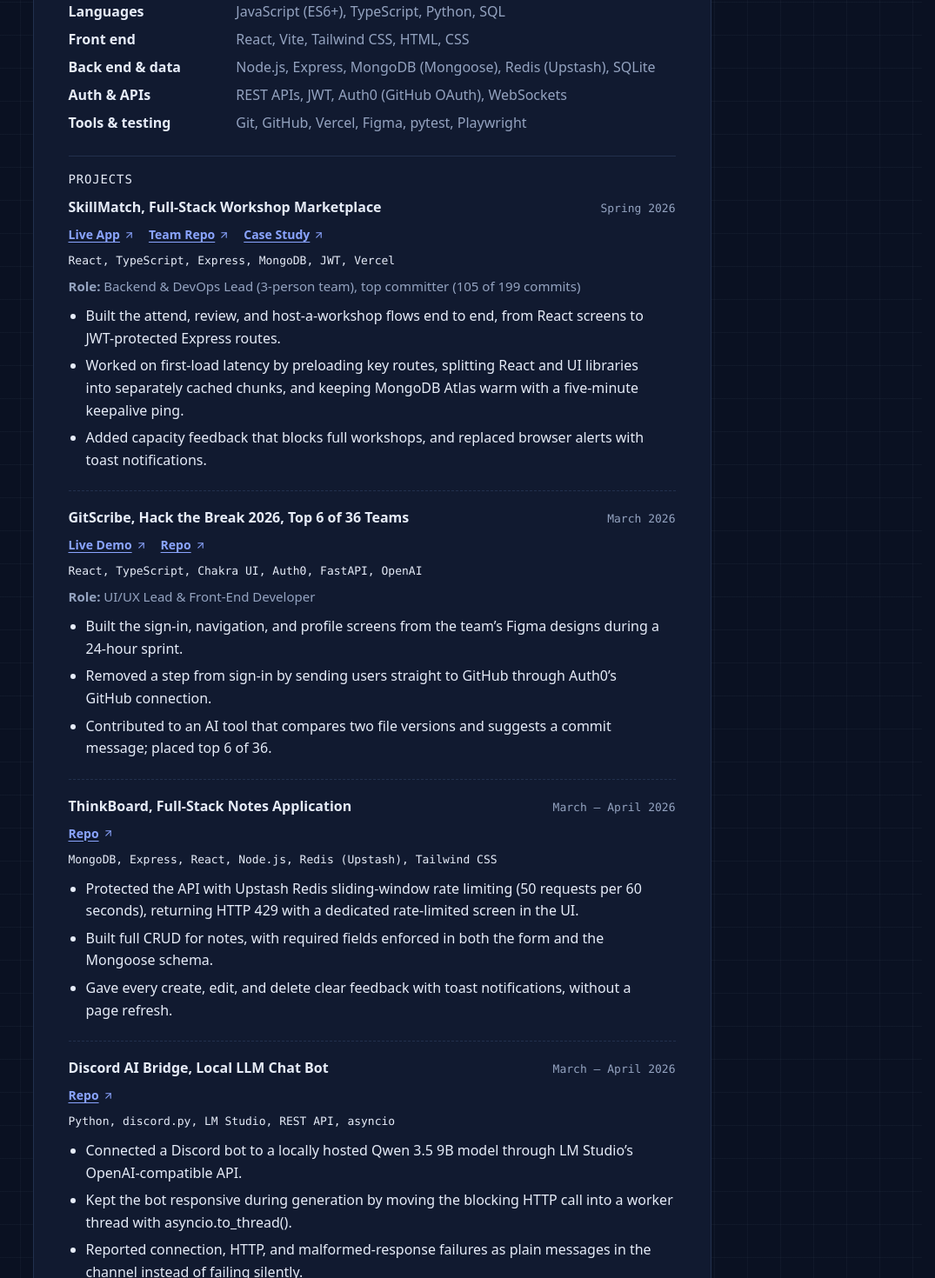
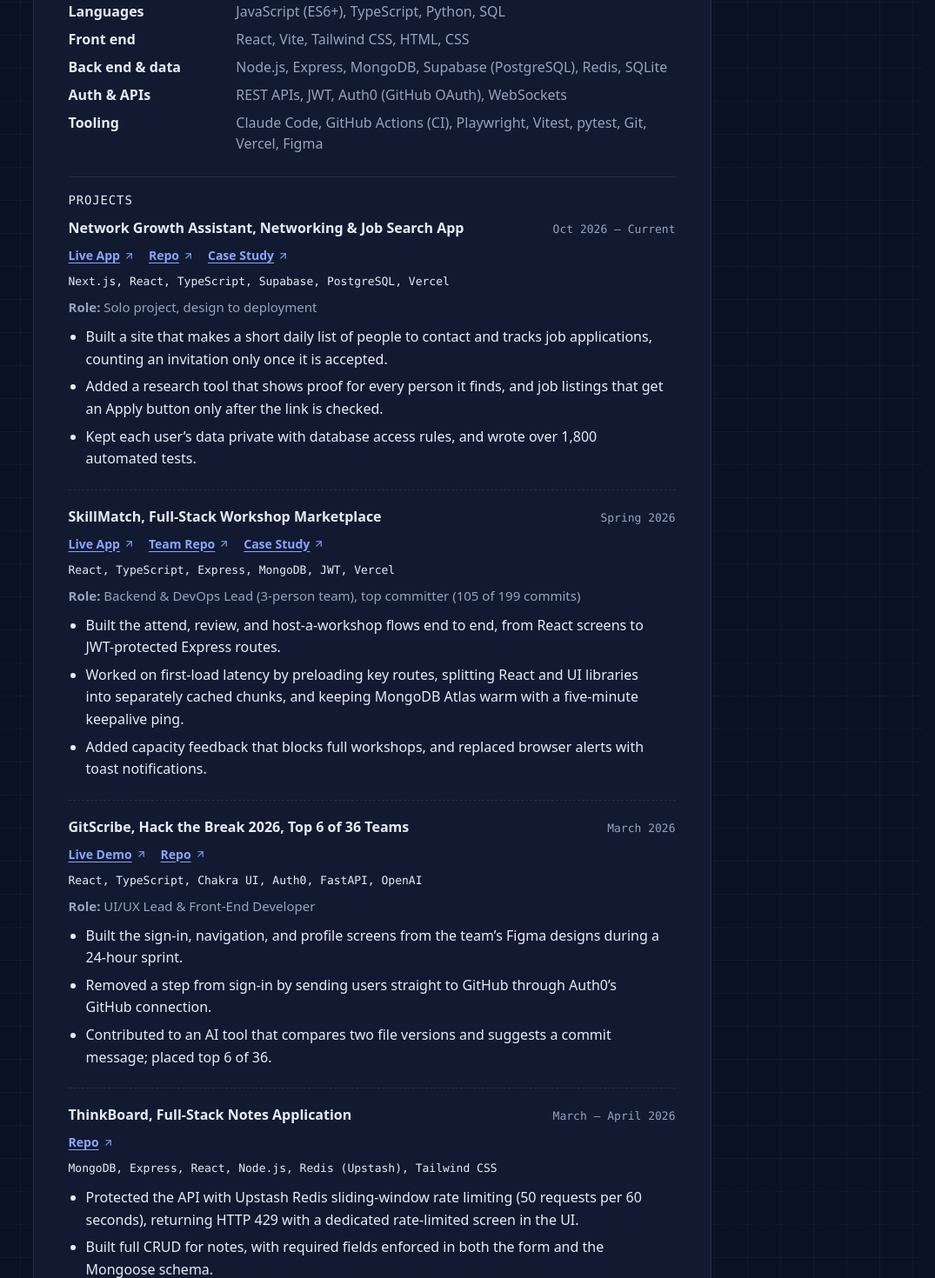
Before and after one commit to ShervinBabaei2007/Shervin-Portfolio, a React (Vite) app: page /resume in a window 1280 px wide. Shown: the part 720-2190 px from the top of the page at 87% size, without its empty margins (205-1280 px from the left). Built offline with nearby package versions, Linux system fonts and the light colour scheme; a web font is replaced by a local one.

Commit message:
feat: add Network Growth Assistant to the resume and Claude Code to tooling
Replaces Discord AI Bridge on the one-page resume, rewrites the skills
tooling row, and adds Claude Code to the 04 Tools section.

Co-Authored-By: Claude Sonnet 5.5 <noreply@anthropic.com>

```diff
--- a/src/data/projects.ts
+++ b/src/data/projects.ts
@@ -149,7 +149,7 @@ export const projects: Project[] = [
       { label: 'Supabase', detail: 'Postgres, row-level security, Auth' },
       { label: 'pg_cron + API routes', detail: 'Crawler and alerts' },
     ],
-    stack: ['Next.js', 'React', 'TypeScript', 'PostgreSQL', 'Supabase', 'Vercel', 'Vitest', 'GitHub Actions'],
+    stack: ['Next.js', 'React', 'TypeScript', 'PostgreSQL', 'Supabase', 'Vercel', 'Vitest', 'GitHub Actions', 'Claude Code'],
     github: 'https://github.com/ShervinBabaei2007/Network-Growth-Assistance',
     live: 'https://linkedin-network-growth-assistance.vercel.app',
     screenshots: [
--- a/src/data/resume.ts
+++ b/src/data/resume.ts
@@ -38,11 +38,28 @@ export const resume = {
   skills: [
     ['Languages', 'JavaScript (ES6+), TypeScript, Python, SQL'],
     ['Front end', 'React, Vite, Tailwind CSS, HTML, CSS'],
-    ['Back end & data', 'Node.js, Express, MongoDB (Mongoose), Redis (Upstash), SQLite'],
+    ['Back end & data', 'Node.js, Express, MongoDB, Supabase (PostgreSQL), Redis, SQLite'],
     ['Auth & APIs', 'REST APIs, JWT, Auth0 (GitHub OAuth), WebSockets'],
-    ['Tools & testing', 'Git, GitHub, Vercel, Figma, pytest, Playwright'],
+    ['Tooling', 'Claude Code, GitHub Actions (CI), Playwright, Vitest, pytest, Git, Vercel, Figma'],
   ] as [string, string][],
   projects: [
+    {
+      name: 'Network Growth Assistant',
+      detail: 'Networking & Job Search App',
+      links: [
+        { label: 'Live App', href: 'https://linkedin-network-growth-assistance.vercel.app' },
+        { label: 'Repo', href: 'https://github.com/ShervinBabaei2007/Network-Growth-Assistance' },
+        { label: 'Case Study', href: `${site.url}/work/network-growth-assistant` },
+      ],
+      date: 'Oct 2026 – Current',
+      stack: 'Next.js, React, TypeScript, Supabase, PostgreSQL, Vercel',
+      role: 'Solo project, design to deployment',
+      bullets: [
+        'Built a site that makes a short daily list of people to contact and tracks job applications, counting an invitation only once it is accepted.',
+        'Added a research tool that shows proof for every person it finds, and job listings that get an Apply button only after the link is checked.',
+        'Kept each user’s data private with database access rules, and wrote over 1,800 automated tests.',
+      ],
+    },
     {
       name: 'SkillMatch',
       detail: 'Full-Stack Workshop Marketplace',
@@ -88,17 +105,5 @@ export const resume = {
         'Gave every create, edit, and delete clear feedback with toast notifications, without a page refresh.',
       ],
     },
-    {
-      name: 'Discord AI Bridge',
-      detail: 'Local LLM Chat Bot',
-      links: [{ label: 'Repo', href: 'https://github.com/ShervinBabaei2007/Discord-ai-bridge' }],
-      date: 'March – April 2026',
-      stack: 'Python, discord.py, LM Studio, REST API, asyncio',
-      bullets: [
-        'Connected a Discord bot to a locally hosted Qwen 3.5 9B model through LM Studio’s OpenAI-compatible API.',
-        'Kept the bot responsive during generation by moving the blocking HTTP call into a worker thread with asyncio.to_thread().',
-        'Reported connection, HTTP, and malformed-response failures as plain messages in the channel instead of failing silently.',
-      ],
-    },
   ] as ResumeProject[],
 }
--- a/src/data/skillIcons.ts
+++ b/src/data/skillIcons.ts
@@ -1,5 +1,6 @@
 import {
   siAuth0,
+  siClaudecode,
   siExpress,
   siFigma,
   siGithubactions,
@@ -61,5 +62,6 @@ export const skillIcons: Record<string, SkillIcon> = {
   Nginx: brand(siNginx),
   'GitHub Actions': brand(siGithubactions),
   Vitest: brand(siVitest),
+  'Claude Code': brand(siClaudecode),
   pytest: brand(siPytest),
 }
--- a/src/data/skills.ts
+++ b/src/data/skills.ts
@@ -54,6 +54,11 @@ export const skillTabs: SkillTab[] = [
     label: 'Tools & Infrastructure',
     summary: 'Shipping, sign-in, design, and testing.',
     skills: [
+      {
+        name: 'Claude Code',
+        category: 'Tooling',
+        note: 'AI coding agent for building, testing and reviewing changes.',
+      },
       { name: 'Vercel', category: 'Tooling', note: 'Deploying frontends and backends.' },
       { name: 'Azure', category: 'Tooling', note: 'A VM running Express behind a reverse proxy.' },
       { name: 'Nginx', category: 'Tooling', note: 'Reverse proxy and HTTPS in front of Express.' },
```
Also changed, not shown: 1 other file (tests, documents, lock files or other folders).
